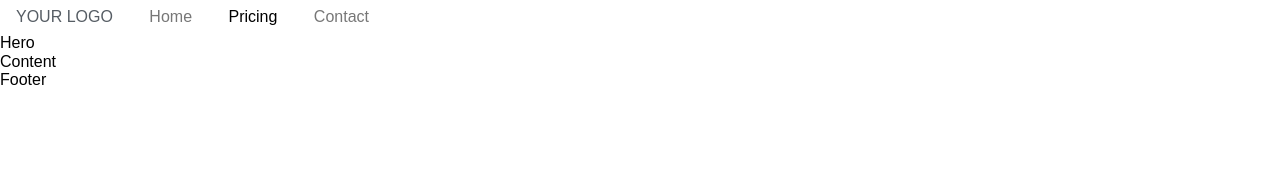
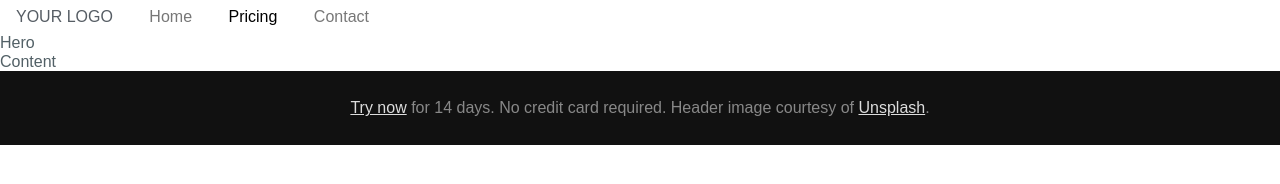
Before and after one commit to ckotak/ckotak.github.io, a plain HTML site: page index.html in a window 1280 px wide. Drawn offline with nearby package versions, Linux system fonts and the light colour scheme.

Commit message:
Add footer

```diff
--- a/css/pricing.css
+++ b/css/pricing.css
@@ -0,0 +1,37 @@
+/*
+ * -- BASE STYLES --
+ * Most of these are inherited from Base, but I want to change a few.
+ */
+ body {
+    color: #526066;
+}
+
+h2, h3 {
+    letter-spacing: 0.25em;
+    text-transform: uppercase;
+    font-weight: 600;
+}
+
+p {
+    line-height: 1.6em;
+}
+
+/*
+ * -- Layout Styles --
+ */
+ .l-content {
+    margin: 0 auto;
+}
+
+.l-box {
+    padding: 0.5em 2em;
+}
+
+.footer {
+    background: #111;
+    color: #888;
+    text-align: center;
+}
+    .footer a {
+        color: #ddd;
+    }
--- a/index.html
+++ b/index.html
@@ -42,8 +42,10 @@
     Content
   </div>
 
-  <div>
-    Footer
+  <div class="footer l-box">
+    <p>
+        <a href="#">Try now</a> for 14 days. No credit card required. Header image courtesy of <a href='http://unsplash.com/'>Unsplash</a>.
+    </p>
   </div>
 
   </body>
```
